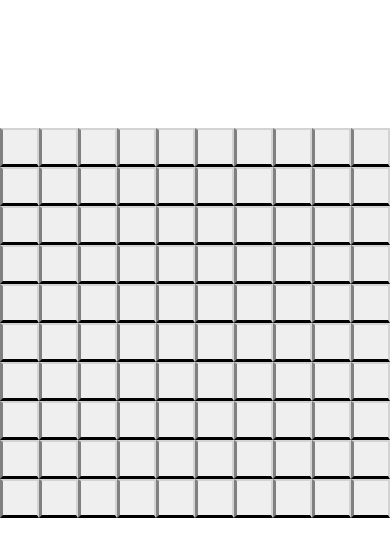
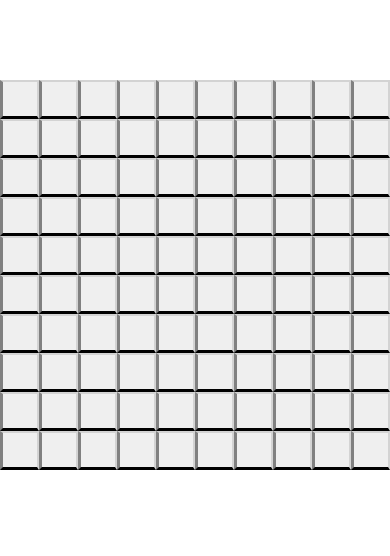
Before and after one commit to jacobkastensmidt/minesweeper, a React (Create React App) app: page / in a window 390 px wide. Shown: the top 556 px of the page. Built offline with nearby package versions, Linux system fonts and the light colour scheme.

Commit message:
Small CSS change for mobile landscape

```diff
--- a/src/components/App.css
+++ b/src/components/App.css
@@ -6,8 +6,6 @@
   margin-top: 5em;
   display: flex;
   flex-direction: column;
-  align-content: center;
-  justify-content: center;
 }
 
 .App-logo {
@@ -35,4 +33,5 @@
   display: flex;
   justify-content: center;
   flex-direction: row;
+  flex: 1;
 }
```
